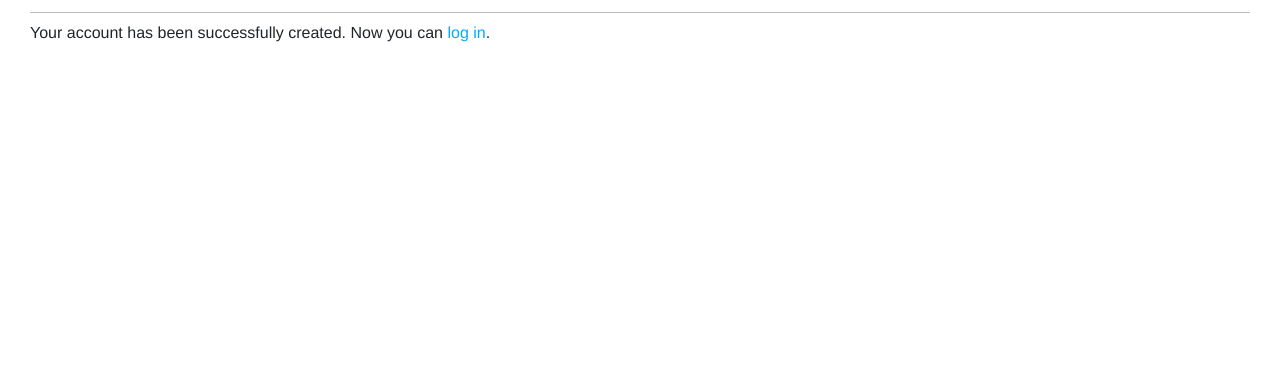
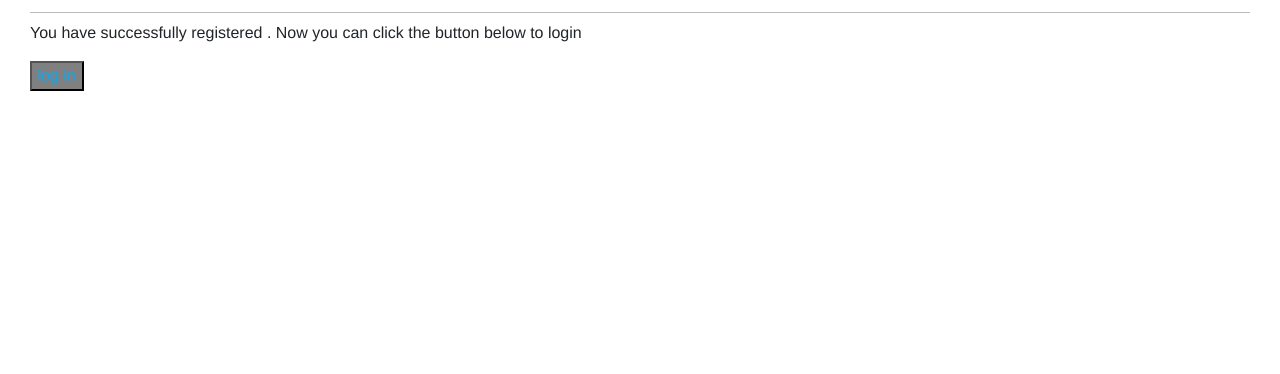
Before and after one commit to Emmanuel-code/mySite, a Django app: template blog/templates/registration/register_done.html in a window 1280 px wide. Shown: the part 122-496 px from the top of the page. Run offline with Django 3.2, Linux system fonts and the light colour scheme; the template is opened without the code that fills it, so the values that code supplies are empty; some libraries are stand-ins or nearby versions.

Commit message:
register done commit

```diff
--- a/blog/templates/registration/register_done.html
+++ b/blog/templates/registration/register_done.html
@@ -2,6 +2,7 @@
 {% block title %}Welcome{% endblock %}
 {% block content %}
 <h1>Welcome {{ new_user.first_name }}!</h1>
-<p>Your account has been successfully created. Now you can <a href="{% url "login" %}">log in</a>.</p>
-<i class="fas fa-thumbs-up"></i>
+<p>You have successfully registered . Now you can click the button below to login</p>
+   <button style="background-color:gray;"> <a href="{% url "login" %}">log in</a></button>
+
 {% endblock %}
--- a/mySite2/settings.py
+++ b/mySite2/settings.py
@@ -44,7 +44,7 @@ SITE_ID = 1
 
 TINYMCE_DEFAULT_CONFIG = {
     'height': 360,
-    'width': 1000,
+    'width': 700,
 
     'cleanup_on_startup': True,
     'custom_undo_redo_levels': 20,
--- a/person/views.py
+++ b/person/views.py
@@ -1,6 +1,8 @@
 from django.shortcuts import render
 from .models import Profile1,About
 from blog.models import Post
+from django.contrib.auth.decorators import login_required
+
 
 
 def about_view(request):
@@ -8,6 +10,7 @@ def about_view(request):
     return render(request,'person/about.html',{'about':about})
 
 
+@login_required
 def profile_view(request):
     profile=Profile1.objects.all()
     num_post=Post.published.filter(author=request.user).count()
```
